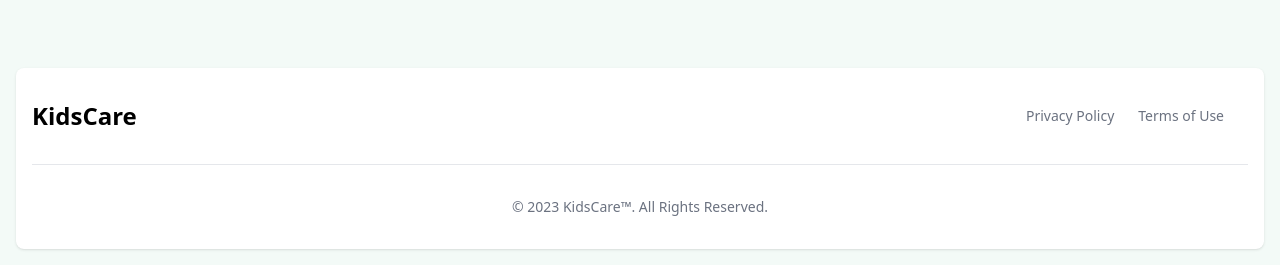
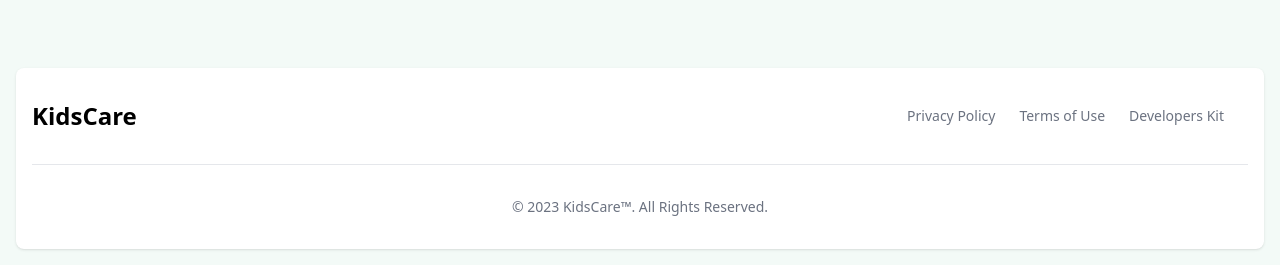
Before and after one commit to pyaustine/KidsCare, a Django app: page / in a window 1280 px wide. Shown: the part 3885-4150 px from the top of the page. Run offline with Django 4.2, Linux system fonts and the light colour scheme; style sheets or scripts are compiled from the project's sources; parts of the project's set-up code (start-up, migrations or seed data) failed here and were passed over; some libraries are stand-ins or nearby versions.

Commit message:
add api route(footer)

```diff
--- a/templates/autismApp/main.html
+++ b/templates/autismApp/main.html
@@ -1189,6 +1189,9 @@
         <li>
           <a href="{% url 'terms' %}" class="mr-4 hover:underline md:mr-6">Terms of Use</a>
         </li>
+        <li>
+          <a href="{% url 'api-routes' %}" class="mr-4 hover:underline md:mr-6">Developers Kit</a>
+        </li>
       </ul>
     </div>
     <hr class="my-6 border-gray-200 sm:mx-auto dark:border-gray-700 lg:my-8" />
```
